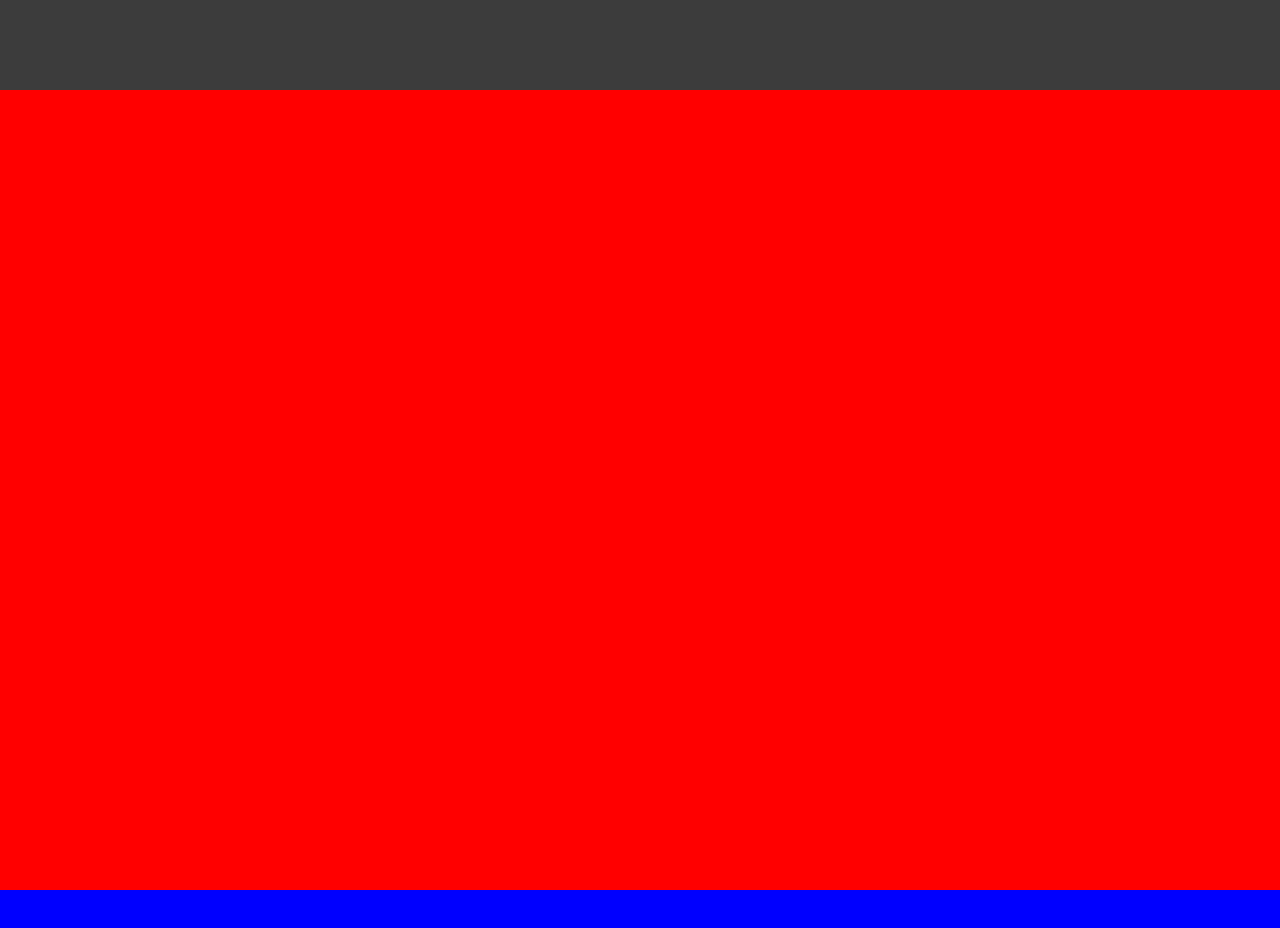
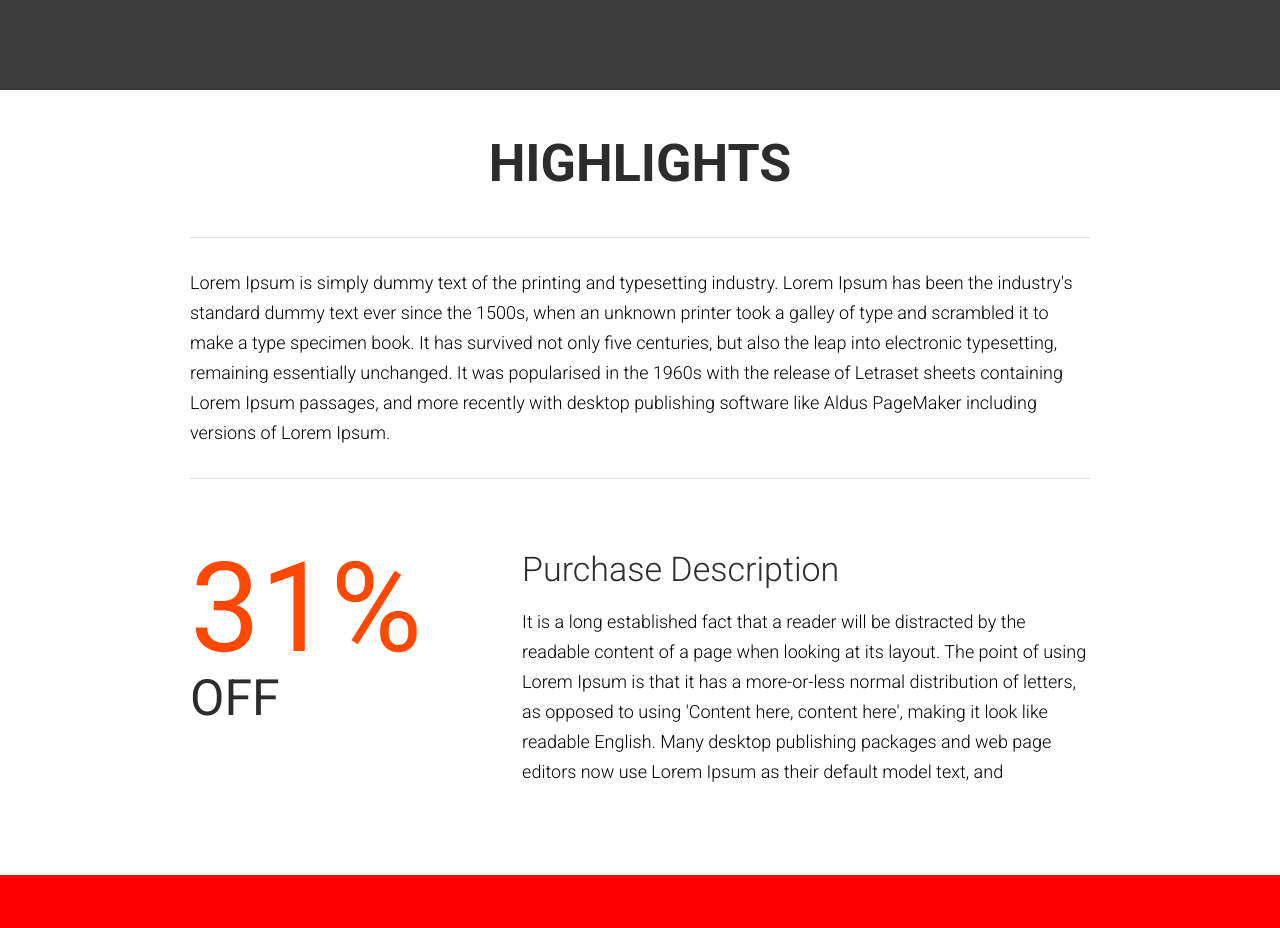
Before and after one commit to goclfc/udemyreact, a React (Create React App) app: page / in a window 1280 px wide. Shown: the part 1380-2308 px from the top of the page. Built offline with nearby package versions, Linux system fonts and the light colour scheme.

Commit message:
discount

```diff
--- a/src/App.js
+++ b/src/App.js
@@ -3,17 +3,23 @@
 import Footer from './components/footer/Footer'
 import Featured from './components/slider/Featured'
 import Venue from './components/venue/Venue'
+import Highlights from './components/highligts';
 import '../src/resources/style.css'
 import "slick-carousel/slick/slick.css";
 import "slick-carousel/slick/slick-theme.css";
 const App = () => {
   return (
     <div className="App">
-      <Header />
+        <Header />
       <>
-      <Featured />
+        <Featured />
       </>
-      <Venue />
+      <>
+        <Venue />
+      </>
+      <>
+        <Highlights />
+      </>
       <div style={{height:"800px",background:'red'}}></div>
       <div style={{height:"800px",background:'blue'}}></div>
       <div style={{height:"800px",background:'yellow'}}></div>
--- /dev/null
+++ b/src/components/highligts/Description.js
@@ -0,0 +1,19 @@
+import React from "react";
+import { Fade } from "react-awesome-reveal";
+
+const Description = () => {
+    return(
+        <Fade >
+            <div className="highlight_wrapper">
+                <div className="center_wrapper">
+                    <h2> Highlights </h2>
+                    <div className="highlight_description">
+                    Lorem Ipsum is simply dummy text of the printing and typesetting industry. Lorem Ipsum has been the industry's standard dummy text ever since the 1500s, when an unknown printer took a galley of type and scrambled it to make a type specimen book. It has survived not only five centuries, but also the leap into electronic typesetting, remaining essentially unchanged. It was popularised in the 1960s with the release of Letraset sheets containing Lorem Ipsum passages, and more recently with desktop publishing software like Aldus PageMaker including versions of Lorem Ipsum.
+                    </div>
+                </div>
+            </div>
+        </Fade>
+
+    )
+}
+export default Description
--- /dev/null
+++ b/src/components/highligts/Discount.js
@@ -0,0 +1,51 @@
+import React ,{useState,useEffect} from "react";
+import {Fade,Slide} from 'react-awesome-reveal'
+
+
+const Discount = () => {
+    const end = 30
+    const [start,setStart] = useState(0)
+    const porcentage = ()=> {
+        if (start < end){
+                setStart(prevCount => prevCount +1)
+            }
+        }
+    useEffect(()=>{
+        if (start > 0 && start < 30){
+            setTimeout(()=>{
+                setStart(prevCount => prevCount +1)
+            },30)
+        }
+
+
+    },[start])
+    return (
+        <div className="center_wrapper">
+            <div className="discount_wrapper">
+                <Fade
+                    onVisibilityChange={(inView) =>{
+                        if(inView){
+                            porcentage()
+                        }
+                    }}
+                >
+                    <div className="discount_porcentage ">
+                        <span> {start}%</span>
+                        <span> OFF</span>
+                    </div>
+
+                </Fade>
+                <Slide right>
+                    <div className="discount_description">
+                        <h3> Purchase Description </h3>
+                        <p>
+                        It is a long established fact that a reader will be distracted by the readable content of a page when looking at its layout. The point of using Lorem Ipsum is that it has a more-or-less normal distribution of letters, as opposed to using 'Content here, content here', making it look like readable English. Many desktop publishing packages and web page editors now use Lorem Ipsum as their default model text, and
+                        </p>
+                    </div>
+                </Slide>
+            </div>
+
+        </div>
+    )
+}
+export default Discount
--- /dev/null
+++ b/src/components/highligts/index.js
@@ -0,0 +1,13 @@
+import React from "react";
+import Description from "./Description";
+import Discount from "./Discount";
+const Highlights = () => {
+    return(
+        <div className="highloght_wrapper">
+            <Description />
+            <Discount />
+        </div>
+
+    )
+}
+export default Highlights
```
